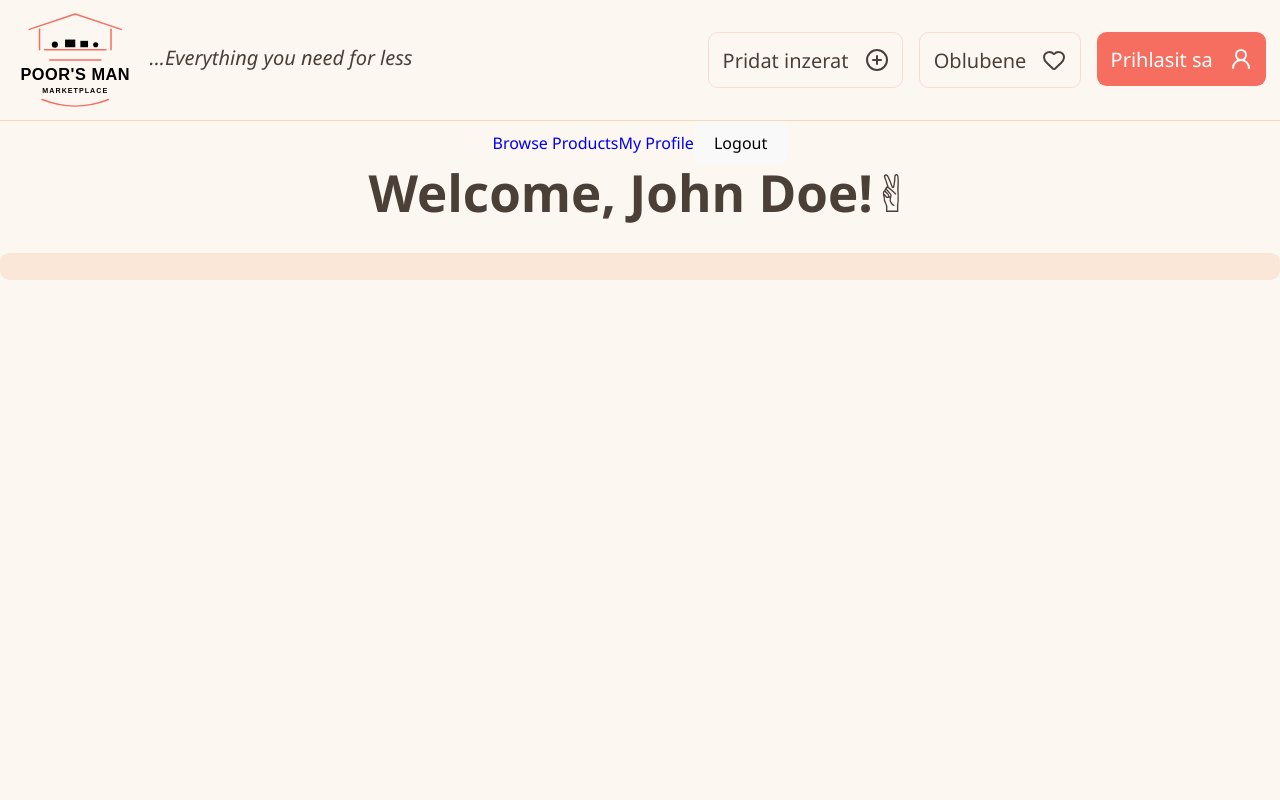
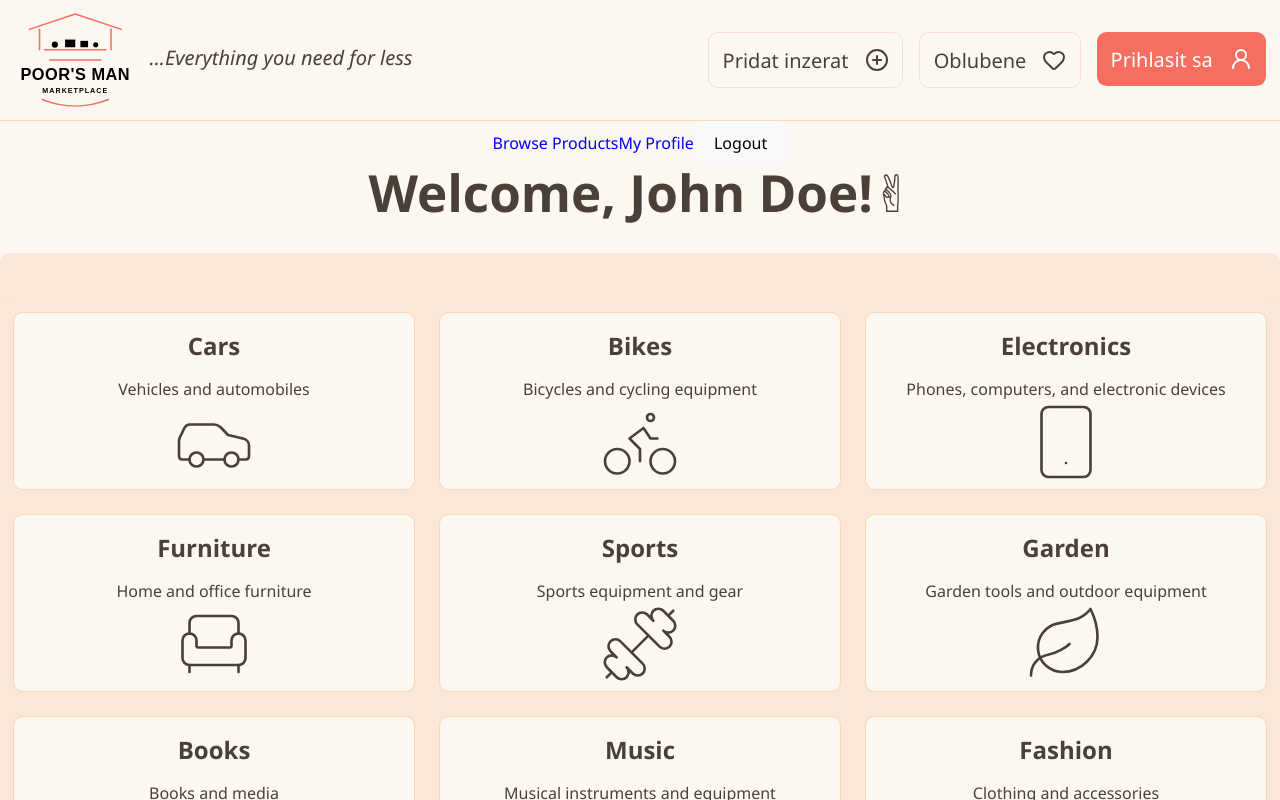
Before and after one commit to dzejkk/Collab_fullstack, a React app in the folder frontend/: page /dashboard in a window 1280 px wide. Shown: the top 800 px of the page. Built offline with nearby package versions, Linux system fonts and the light colour scheme; sample sign-in values are in the browser's storage; the HTML template or start-up script is replaced by a standard one.

Commit message:
commit before creating new brnach

```diff
--- a/frontend/src/pages/DashBoard.jsx
+++ b/frontend/src/pages/DashBoard.jsx
@@ -1,6 +1,7 @@
 // src/pages/Dashboard.jsx
 import { Link } from "react-router";
 import { useAuth } from "../hooks/useAuth";
+import HomePage from "./HomePage";
 
 export default function DashBoard() {
   const { user, logout } = useAuth();
@@ -13,7 +14,9 @@ export default function DashBoard() {
         <button onClick={logout}>Logout</button>
       </nav>
       <h1>Welcome, {user?.name}!✌</h1>
-      <main></main>
+      <main>
+        <HomePage />
+      </main>
     </div>
   );
 }
```
Also changed, not shown: frontend/src/layouts/MainLayout.jsx (added, +15 -0 lines), 2 other files (tests, documents, lock files or other folders).
